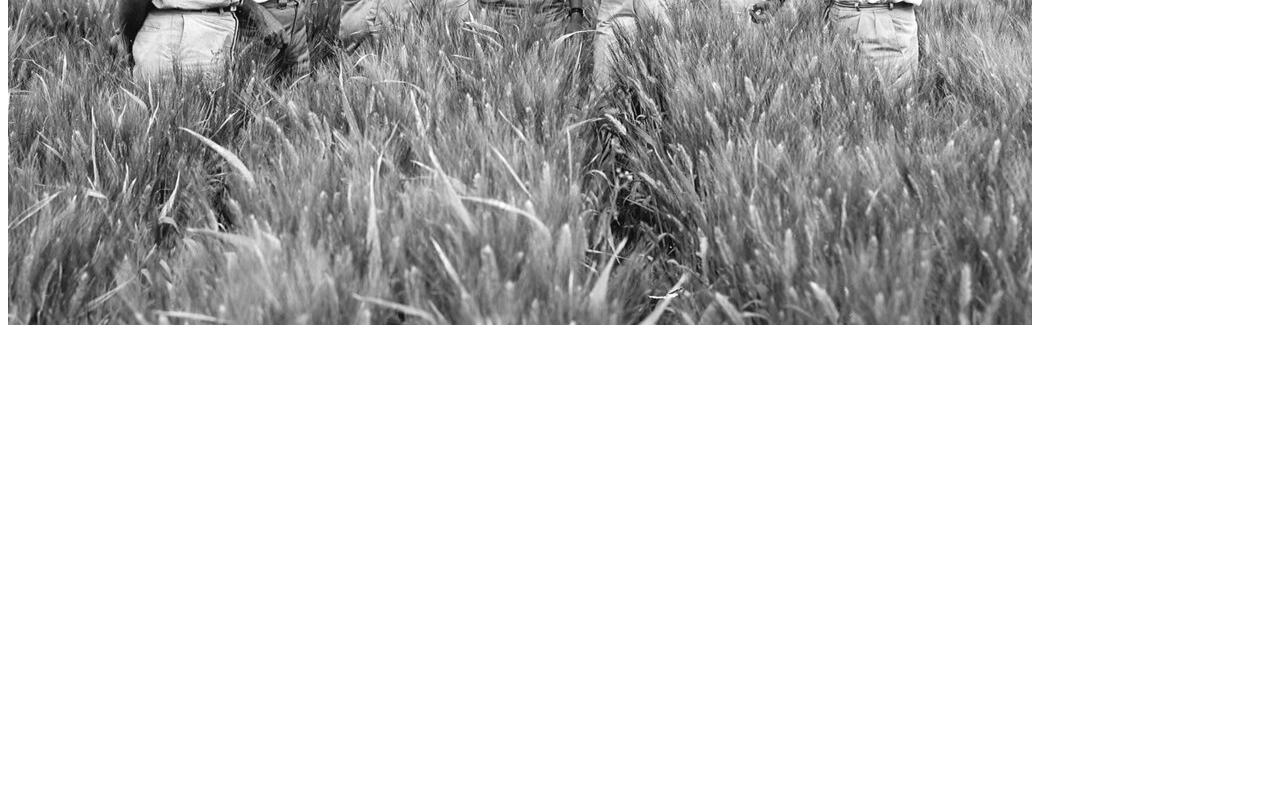
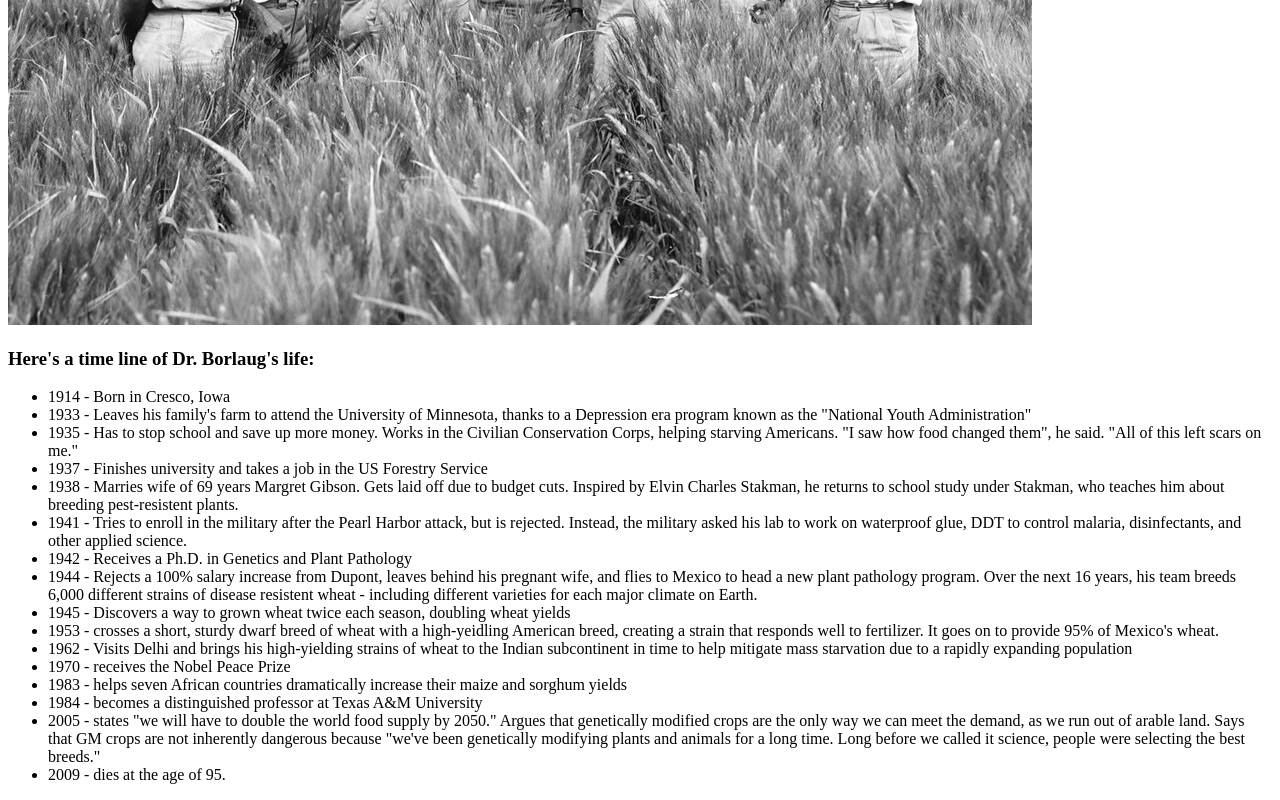
Before and after one commit to Anand8317/microverse-3rd-hello-world-, a plain HTML site: page index.html in a window 1280 px wide. Shown: the part 412-1212 px from the top of the page. Before the commit the page ends 800 px from the top, so only its background shows below. Drawn offline with Linux system fonts and the light colour scheme.

Commit message:
list element added

```diff
--- a/index.html
+++ b/index.html
@@ -21,6 +21,29 @@
       <p id="img-caption"></p>
     </div>
 
+    <div id="tribute-info" >
+<h3> Here's a time line of Dr. Borlaug's life: </h3>
+<ul>
+  <li>1914 - Born in Cresco, Iowa </li>
+  <li>1933 - Leaves his family's farm to attend the University of Minnesota, thanks to a Depression era program known as the "National Youth Administration" </li>
+  <li>1935 - Has to stop school and save up more money. Works in the Civilian Conservation Corps, helping starving Americans. "I saw how food changed them", he said. "All of this left scars on me." </li>
+  <li>1937 - Finishes university and takes a job in the US Forestry Service </li>
+  <li> 1938 - Marries wife of 69 years Margret Gibson. Gets laid off due to budget cuts. Inspired by Elvin Charles Stakman, he returns to school study under Stakman, who teaches him about breeding pest-resistent plants.</li>
+  <li>1941 - Tries to enroll in the military after the Pearl Harbor attack, but is rejected. Instead, the military asked his lab to work on waterproof glue, DDT to control malaria, disinfectants, and other applied science.</li>
+  <li>1942 - Receives a Ph.D. in Genetics and Plant Pathology</li>
+  <li>1944 - Rejects a 100% salary increase from Dupont, leaves behind his pregnant wife, and flies to Mexico to head a new plant pathology program. Over the next 16 years, his team breeds 6,000 different strains of disease resistent wheat - including different varieties for each major climate on Earth.</li>
+  <li>1945 - Discovers a way to grown wheat twice each season, doubling wheat yields</li>
+  <li>1953 - crosses a short, sturdy dwarf breed of wheat with a high-yeidling American breed, creating a strain that responds well to fertilizer. It goes on to provide 95% of Mexico's wheat. </li>
+  <li>1962 - Visits Delhi and brings his high-yielding strains of wheat to the Indian subcontinent in time to help mitigate mass starvation due to a rapidly expanding population</li>
+  <li>1970 - receives the Nobel Peace Prize </li>
+  <li>1983 - helps seven African countries dramatically increase their maize and sorghum yields</li>
+  <li>1984 - becomes a distinguished professor at Texas A&M University</li>
+  <li>2005 - states "we will have to double the world food supply by 2050." Argues that genetically modified crops are the only way we can meet the demand, as we run out of arable land. Says that GM crops are not inherently dangerous because "we've been genetically modifying plants and animals for a long time. Long before we called it science, people were selecting the best breeds."</li>
+  <li>2009 - dies at the age of 95.</li>
+
+
+</ul>
+    </div>
 
     <script  src="js/index.js"></script>
 
```
